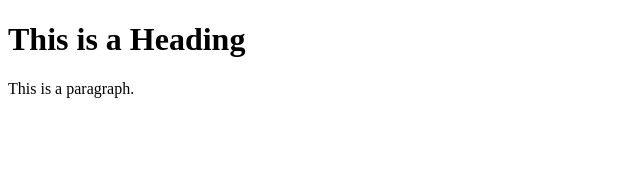
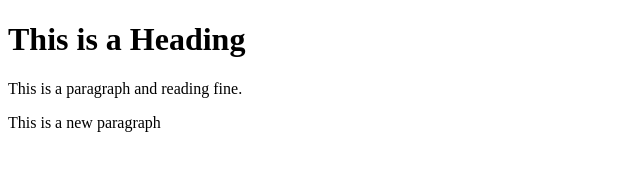
Before and after one commit to rajusundc/GitExample1, a plain HTML site: page index.html in a window 1280 px wide. Shown: the whole page, without its empty margins (0-640 px from the left). Drawn offline with Linux system fonts and the light colour scheme.

Commit message:
branch cimmit

```diff
--- a/index.html
+++ b/index.html
@@ -6,7 +6,8 @@
 <body>
 
 <h1>This is a Heading</h1>
-<p>This is a paragraph.</p>
+<p>This is a paragraph and reading fine.</p>
+<p1>This is a new paragraph</p1>
 
 </body>
 </html>
```
